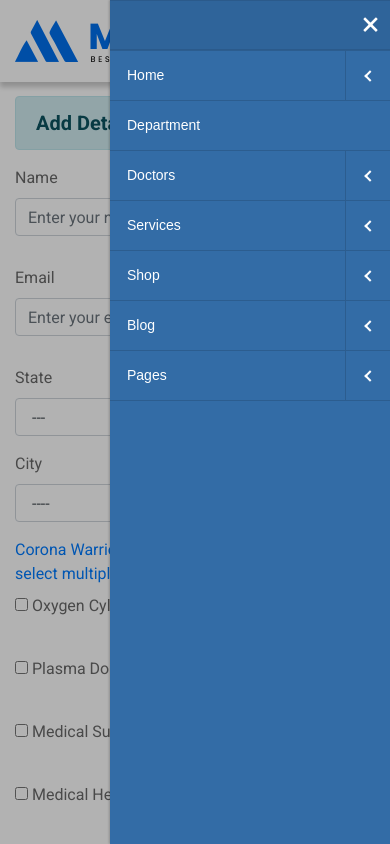
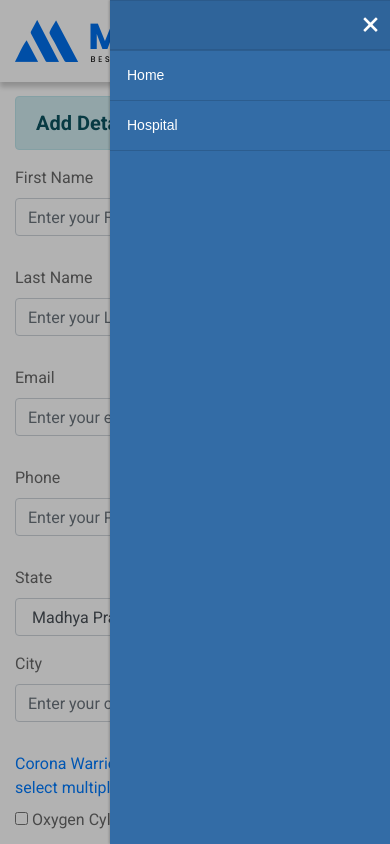
Before and after one commit to lekhaniS/covid_care, a Django app: page /help/ in a window 390 px wide, after a click that opens the changed part. Run offline with Django 3.2, Linux system fonts and the light colour scheme; some libraries are stand-ins or nearby versions.

Commit message:
Updated models and integrated add details elements.

```diff
--- a/management/forms.py
+++ b/management/forms.py
@@ -1,6 +1,8 @@
 from django import forms
 from django.forms import ModelForm
 from . import models as management_models
+from user import models as user_models
+from user.constants import *
 
 
 class AddHospital(ModelForm):
@@ -24,7 +26,58 @@ class AddHospital(ModelForm):
         'type': 'number',
         'placeholder': 'Number of beds'
     })), required=True)
+    state = forms.ChoiceField(widget=forms.Select(attrs={'class': 'form-control'}),
+                              choices=States, initial='MP')
 
     class Meta:
         model = management_models.Hospitals
         fields = '__all__'
+
+
+class AddDetails(ModelForm):
+    first_name = forms.CharField(widget=(forms.TextInput(attrs={
+        'class': 'form-control',
+        'type': 'text',
+        'placeholder': 'Enter your First Name.'
+    })), required=True)
+    last_name = forms.CharField(widget=(forms.TextInput(attrs={
+        'class': 'form-control',
+        'type': 'text',
+        'placeholder': 'Enter your Last Name.'
+    })), required=True)
+    email = forms.CharField(widget=(forms.TextInput(attrs={
+        'class': 'form-control',
+        'type': 'email',
+        'placeholder': 'Enter your email.'
+    })), required=False)
+    phone = forms.CharField(widget=(forms.TextInput(attrs={
+        'class': 'form-control',
+        'type': 'text',
+        'placeholder': 'Enter your Phone Number.'
+    })), required=False)
+    city = forms.CharField(widget=(forms.TextInput(attrs={
+        'class': 'form-control',
+        'type': 'text',
+        'placeholder': 'Enter your city.'
+    })), required=False)
+    blood_group = forms.CharField(widget=(forms.TextInput(attrs={
+        'class': 'form-control',
+        'type': 'text',
+        'placeholder': 'Enter Blood Group.'
+    })), required=False)
+    specify_other = forms.CharField(widget=(forms.TextInput(attrs={
+        'class': 'form-control',
+        'type': 'text',
+        'placeholder': 'Specify Other.'
+    })), required=False)
+    additional_details = forms.CharField(widget=(forms.Textarea(attrs={
+        'class': 'form-control',
+        'rows': 7,
+        'placeholder': 'Please add additional details here.'
+    })), required=False)
+    state = forms.ChoiceField(widget=forms.Select(attrs={'class': 'form-control'}),
+                              choices=States, initial='MP')
+
+    class Meta:
+        model = user_models.User
+        fields = '__all__'
--- a/management/views.py
+++ b/management/views.py
@@ -4,11 +4,20 @@ from . import forms as management_forms
 
 
 def home(request):
-    return render(request, 'frontend/index.html')
+    return render(request, 'frontend/index.html', )
 
 
 def WantHelp(request):
-    return render(request, 'frontend/want_help.html')
+    context = {}
+    context.update({'forms': management_forms.AddDetails})
+    if request.method == 'POST':
+        forms = management_forms.AddDetails(request.POST)
+        if forms.is_valid():
+            forms.save()
+        else:
+            context.update({'errors': forms.errors, 'forms': forms})
+            return render(request, 'frontend/want_help.html', context)
+    return render(request, 'frontend/want_help.html', context)
 
 
 def add_hospital(request):
@@ -24,5 +33,6 @@ def add_hospital(request):
             context.update({'errors': forms.errors, 'forms': forms})
     return render(request, 'frontend/add_hospital.html', context)
 
+
 def medical_list(request):
     return render(request, 'frontend/medical_list.html')
--- a/templates/frontend/base/base.html
+++ b/templates/frontend/base/base.html
@@ -46,8 +46,8 @@
         <div class="container">
             <div class="mobile-menu-wrapper">
                 <div class="logo">
-                    <a href="index-2.html">
-                        <img src="{% static 'assets/images/logo/logo.png' %}" alt="Mukti">
+                    <a href="{% url 'frontend:index' %}">
+                        <img src="{% static 'assets/images/logo/logo.png' %}" alt="">
                     </a>
                 </div>
                 <div class="open-menu"><i class="icofont-navigation-menu"></i></div>
@@ -55,64 +55,12 @@
             <nav id="mobile-nav">
                 <ul class="home-nav">
                     <li class="home">
-                        <a href="index-2.html">Home</a>
-                        <ul>
-                            <li><a href="index-2.html">Home-1</a></li>
-                            <li><a href="index-3.html">Home-2</a></li>
-                        </ul>
+                        <a href="{% url 'frontend:index' %}">Home</a>
                     </li>
                 </ul>
                 <ul class="depart-nav">
                     <li class="depart">
-                        <a href="department.html">Department</a>
-                    </li>
-                </ul>
-                <ul class="doctor-nav">
-                    <li class="doctor">
-                        <a href="doctor.html">Doctors</a>
-                        <ul>
-                            <li><a href="doctor.html">Doctors</a></li>
-                            <li><a href="doctor-single.html">Doctor Single</a></li>
-                            <li><a href="doctor-timeline.html">Doctor Timeline</a></li>
-                        </ul>
-                    </li>
-                </ul>
-                <ul class="service-nav">
-                    <li class="service">
-                        <a href="service.html">Services</a>
-                        <ul>
-                            <li><a href="service.html">Services</a></li>
-                            <li><a href="service-single.html">Service Single</a></li>
-                        </ul>
-                    </li>
-                </ul>
-                <ul class="shop-nav">
-                    <li class="shop">
-                        <a href="shop.html">Shop</a>
-                        <ul>
-                            <li><a href="shop.html">Shop</a></li>
-                            <li><a href="shop-single.html">Shop Single</a></li>
-                            <li><a href="cart.html">Shop Cart</a></li>
-                        </ul>
-                    </li>
-                </ul>
-                <ul class="blog-nav">
-                    <li class="blog">
-                        <a href="blog.html">Blog</a>
-                        <ul>
-                            <li><a href="blog.html">Blog Page</a></li>
-                            <li><a href="blog-single.html">Blog Single</a></li>
-                        </ul>
-                    </li>
-                </ul>
-                <ul class="short-nav">
-                    <li class="short">
-                        <a href="contact.html">Pages</a>
-                        <ul>
-                            <li><a href="about.html">About Page</a></li>
-                            <li><a href="contact.html">Contact</a></li>
-                            <li><a href="404.html">404 Error</a></li>
-                        </ul>
+                        <a href="{% url 'frontend:add_hospital' %}">Hospital</a>
                     </li>
                 </ul>
 
@@ -174,7 +122,14 @@
                 <div class="primary-menu">
                     <div class="menu-area">
                         <div class="row justify-content-between px-15">
+
                             <ul class="main-menu d-flex">
+                                 <li>
+                                     <a href="{% url 'frontend:index' %}">
+                                        <img src="{% static 'assets/images/logo/logo.png' %}" alt="">
+                                    </a>
+
+                                </li>
                                 <li class="active">
                                     <a href="{% url 'frontend:index' %}">Home</a>
 
--- a/templates/frontend/want_help.html
+++ b/templates/frontend/want_help.html
@@ -1,42 +1,80 @@
 {% extends 'frontend/base/base.html' %}
 {% load static %}
+{% block extra_css %}
+   <style>
+        input[type=checkbox], input[type=radio] {
+            width: auto;
+        }
+    </style>
+{% endblock %}
 {% block page_content %}
     <br/>
     <section class="container">
+    <form method="post" action="{% url 'frontend:want_help' %}">
+        {% csrf_token %}
         <div class="row">
             <div class="col-md-12">
                 <h3 class="alert alert-info">Add Details</h3>
             </div>
-            <div class="col-md-3">
-                <label>Name</label>
+            <div class="col-md-4">
+                <label>First Name</label>
                 <div class="form-group">
-                    <input class="form-control" required type="text" placeholder="Enter your name.">
+{#                    <input class="form-control" required type="text" placeholder="Enter your name.">#}
+                    {{ forms.first_name }}
+                    {% if  errors.first_name %}<p>{{ errors.first_name }}{% endif %}</p>
                 </div>
             </div>
-            <div class="col-md-3">
+            <div class="col-md-4">
+                <label>Last Name</label>
+                <div class="form-group">
+{#                    <input class="form-control" required type="text" placeholder="Enter your name.">#}
+                    {{ forms.last_name }}
+                    {% if  errors.last_name %}<p>{{ errors.last_name }}{% endif %}</p>
+                </div>
+            </div>
+            <div class="col-md-4">
                 <label>Email</label>
                 <div class="form-group">
-                    <input class="form-control" required type="email" placeholder="Enter your e-mail.">
+{#                    <input class="form-control" required type="email" placeholder="Enter your e-mail.">#}
+                    {{ forms.email }}
+                    {% if  errors.email %}<p>{{ errors.email }}{% endif %}</p>
                 </div>
             </div>
-            <div class="col-md-3">
+            <div class="col-md-4">
+                <label>Phone</label>
+                <div class="form-group">
+{#                    <select name="state" class="form-control" required id="">#}
+{#                        <option>---</option>#}
+{#                        <option>MP</option>#}
+{#                        <option>Delhi</option>#}
+{#                    </select>#}
+                    {{ forms.phone }}
+                    {% if  errors.phone %}<p>{{ errors.phone }}{% endif %}</p>
+
+                </div>
+            </div>
+            <div class="col-md-4">
                 <label>State</label>
                 <div class="form-group">
-                    <select name="state" class="form-control" required id="">
-                        <option>---</option>
-                        <option>MP</option>
-                        <option>Delhi</option>
-                    </select>
+{#                    <select name="city" class="form-control" required id="">#}
+{#                        <option value="">----</option>#}
+{#                        <option value="">indore</option>#}
+{#                        <option value="">bhopal</option>#}
+{#                    </select>#}
+                    {{ forms.state }}
+                    {% if  errors.state %}<p>{{ errors.state }}{% endif %}</p>
                 </div>
             </div>
-            <div class="col-md-3">
+                 <div class="col-md-4">
                 <label>City</label>
                 <div class="form-group">
-                    <select name="city" class="form-control" required id="">
-                        <option value="">----</option>
-                        <option value="">indore</option>
-                        <option value="">bhopal</option>
-                    </select>
+{#                    <select name="city" class="form-control" required id="">#}
+{#                        <option value="">----</option>#}
+{#                        <option value="">indore</option>#}
+{#                        <option value="">bhopal</option>#}
+{#                    </select>#}
+                    {{ forms.city }}
+                    {% if  errors.city %}<p>{{ errors.city }}{% endif %}</p>
                 </div>
             </div>
             <div class="col-md-12">
@@ -46,77 +84,89 @@
 
             <div class="col-md-3">
                 <div class="form-group">
-                    <input id="oxygen_cylinder" type="checkbox" style="width: auto;">
-                    <label for="oxygen_cylinder">Oxygen Cylinder</label>
+{#                    <input id="oxygen_cylinder" type="checkbox" style="width: auto;">#}
+                    {{ forms.oxygen_cylinder_supplier }}
+                    <label for="id_oxygen_cylinder_supplier">Oxygen Cylinder</label>
                 </div>
             </div>
             <div class="col-md-3">
                 <div class="form-group">
-                    <input id="plasmadoner_checkbox" type="checkbox" style="width: auto;">
-                    <label for="plasmadoner_checkbox">Plasma Donor</label>
+{#                    <input id="plasmadoner_checkbox" type="checkbox" style="width: auto;">#}
+                    {{ forms.plasma_donor }}
+                    <label for="id_plasma_donor">Plasma Donor</label>
                 </div>
                 <div class="border-info border p-2" id="plasmadoner_body">
 
                 <div class="form-group">
                     <label>Blood Group</label>
-                    <select name="blood_group" id="palasma_select" class="form-control" required id="">
-                        <option value="">----</option>
-                        <option value="">A+</option>
-                        <option value="">B+</option>
-                    </select>
+{#                    <select name="blood_group" id="palasma_select" class="form-control" required id="">#}
+{#                        <option value="">----</option>#}
+{#                        <option value="">A+</option>#}
+{#                        <option value="">B+</option>#}
+{#                    </select>#}
+                    {{ forms.blood_group }}
                 </div>
                 </div>
             </div>
             <div class="col-md-3">
                 <div class="form-group">
-                    <input id="madical_supply_checkbox" type="checkbox" style="width: auto;">
-                    <label for="madical_supply_checkbox">Medical Supply</label>
+{#                    <input id="madical_supply_checkbox" type="checkbox" style="width: auto;">#}
+                    {{ forms.medical_supplier }}
+                    <label for="id_medical_supplier">Medical Supply</label>
                 </div>
                 <div class="border-info border p-2" id="madical_supply_body">
                     <div class="form-group">
-                        <input id="remdisvir" type="checkbox" style="width: auto;">
-                        <label for="remdisvir">Remdisvir</label>
+{#                        <input id="remdisvir" type="checkbox" style="width: auto;">#}
+                        {{ forms.remdisivr }}
+                        <label for="id_remdisivr">Remdisvir</label>
                     </div>
                     <div class="form-group">
-                        <input id="tocilizumab" type="checkbox" style="width: auto;">
-                        <label for="tocilizumab">Tocilizumab</label>
+{#                        <input id="tocilizumab" type="checkbox" style="width: auto;">#}
+                        {{ forms.toclizumab }}
+                        <label for="id_toclizumab">Tocilizumab</label>
                     </div>
                     <div class="form-group">
                         <input id="other" type="checkbox" style="width: auto;">
                         <label for="other">Other</label>
                         <div id="other_medical_body">
-                            <input type="text" id="medical_other_supply" class="form-control" placeholder="Specify Other">
+{#                            <input type="text" id="medical_other_supply" class="form-control" placeholder="Specify Other">#}
+                        {{ forms.specify_other }}
                         </div>
                     </div>
                 </div>
             </div>
             <div class="col-md-3">
                 <div class="form-group">
-                    <input id="medical_help_checkbox" type="checkbox" style="width: auto;">
-                    <label for="medical_help_checkbox">Medical Help</label>
+{#                    <input id="medical_help_checkbox" type="checkbox" style="width: auto;">#}
+                    {{ forms.medical_support }}
+                    <label for="id_medical_support">Medical Help</label>
                 </div>
                 <div class="border-info border p-2 " id="medical_help_body">
 
                 <div class="form-group">
-                    <input type="checkbox" id="help_doctor" style="width: auto;">
-                    <label for="help_doctor">Doctor</label>
+{#                    <input type="checkbox" id="help_doctor" style="width: auto;">#}
+                    {{ forms.doctor }}
+                    <label for="id_doctor">Doctor</label>
                 </div>
                 <div class="form-group">
-                    <input type="checkbox" id="help_health_care" style="width: auto;">
-                    <label for="help_health_care">HealthCare Worker</label>
+{#                    <input type="checkbox" id="help_health_care" style="width: auto;">#}
+                    {{ forms.health_care_worker }}
+                    <label for="id_health_care_worker">HealthCare Worker</label>
                 </div>
                 </div>
             </div>
             <div class="col-md-12">
-                <label>Add the Note</label>
-                <textarea class="form-control" rows="7">
-                    Additional Note
-                </textarea>
+                <label>Additional Details</label>
+                {{ forms.additional_details }}
+{#                <textarea class="form-control" rows="7">#}
+{#                    Additional Note#}
+{#                </textarea>#}
             </div>
             <div class="col-md-12 text-right">
-                <button class="btn btn-dark btn-lg">Submit</button>
+                <input type="submit" class="btn btn-dark btn-lg" value="Submit">
             </div>
         </div>
+    </form>
     </section>
 {% endblock %}
 {% block extra_script %}
@@ -127,23 +177,23 @@
         $("#other_medical_body").hide();
         $("#medical_help_body").hide();
 
-        $("#plasmadoner_checkbox").click(function () {
+        $("#id_plasma_donor").click(function () {
             if ($(this).is(":checked")) {
                 $("#plasmadoner_body").show();
             } else {
-                $("#palasma_select").val("");
+                $("#id_blood_group").val("");
                 $("#plasmadoner_body").hide();
             }
         });
 
-          $("#madical_supply_checkbox").click(function () {
+          $("#id_medical_supplier").click(function () {
             if ($(this).is(":checked")) {
                 $("#madical_supply_body").show();
             } else {
-                $('#remdisvir').prop('checked', false);
-                $('#tocilizumab').prop('checked', false);
+                $('#id_remdisivr').prop('checked', false);
+                $('#id_toclizumab').prop('checked', false);
                 $('#other').prop('checked', false);
-                $("#medical_other_supply").val("");
+                $("#id_specify_other").val("");
                 $("#madical_supply_body").hide();
                 $("#other_medical_body").hide();
             }
@@ -152,16 +202,16 @@
             if ($(this).is(":checked")) {
                 $("#other_medical_body").show();
             } else {
-                $("#medical_other_supply").val("");
+                $("#id_specify_other").val("");
                 $("#other_medical_body").hide();
             }
         });
-         $("#medical_help_checkbox").click(function () {
+         $("#id_medical_support").click(function () {
             if ($(this).is(":checked")) {
                 $("#medical_help_body").show();
             } else {
-                $('#help_doctor').prop('checked', false);
-                $('#help_health_care').prop('checked', false);
+                $('#id_id_doctor').prop('checked', false);
+                $('#id_health_care_worker').prop('checked', false);
                 $("#medical_help_body").hide();
             }
         });
--- a/user/models.py
+++ b/user/models.py
@@ -14,9 +14,13 @@ class User(models.Model):
     oxygen_cylinder_supplier = models.BooleanField(default=False)
     plasma_donor = models.BooleanField(default=False)
     medical_supplier = models.BooleanField(default=False)
+    medical_support = models.BooleanField(default=False)
+    doctor = models.BooleanField(default=False)
     health_care_worker = models.BooleanField(default=False)
     additional_details = models.CharField(max_length=1000, blank=True, null=True)
-
+    remdisivr = models.BooleanField(default=False)
+    toclizumab = models.BooleanField(default=False)
+    specify_other = models.CharField(max_length=255, blank=True, null=True)
     REQUIRED_FIELDS = []
 
     def __str__(self):
```
Also changed, not shown: management/models.py (+0 -8 lines), templates/frontend/add_hospital.html (+5 -2 lines), management/migrations/0003_delete_medicalsupply.py (added), user/migrations/0002_auto_20210425_1931.py (added), user/migrations/0003_remove_user_others.py (added), user/migrations/0004_auto_20210425_1942.py (added), user/migrations/0005_alter_user_specify_other.py (added), user/migrations/0006_alter_user_specify_other.py (added).
